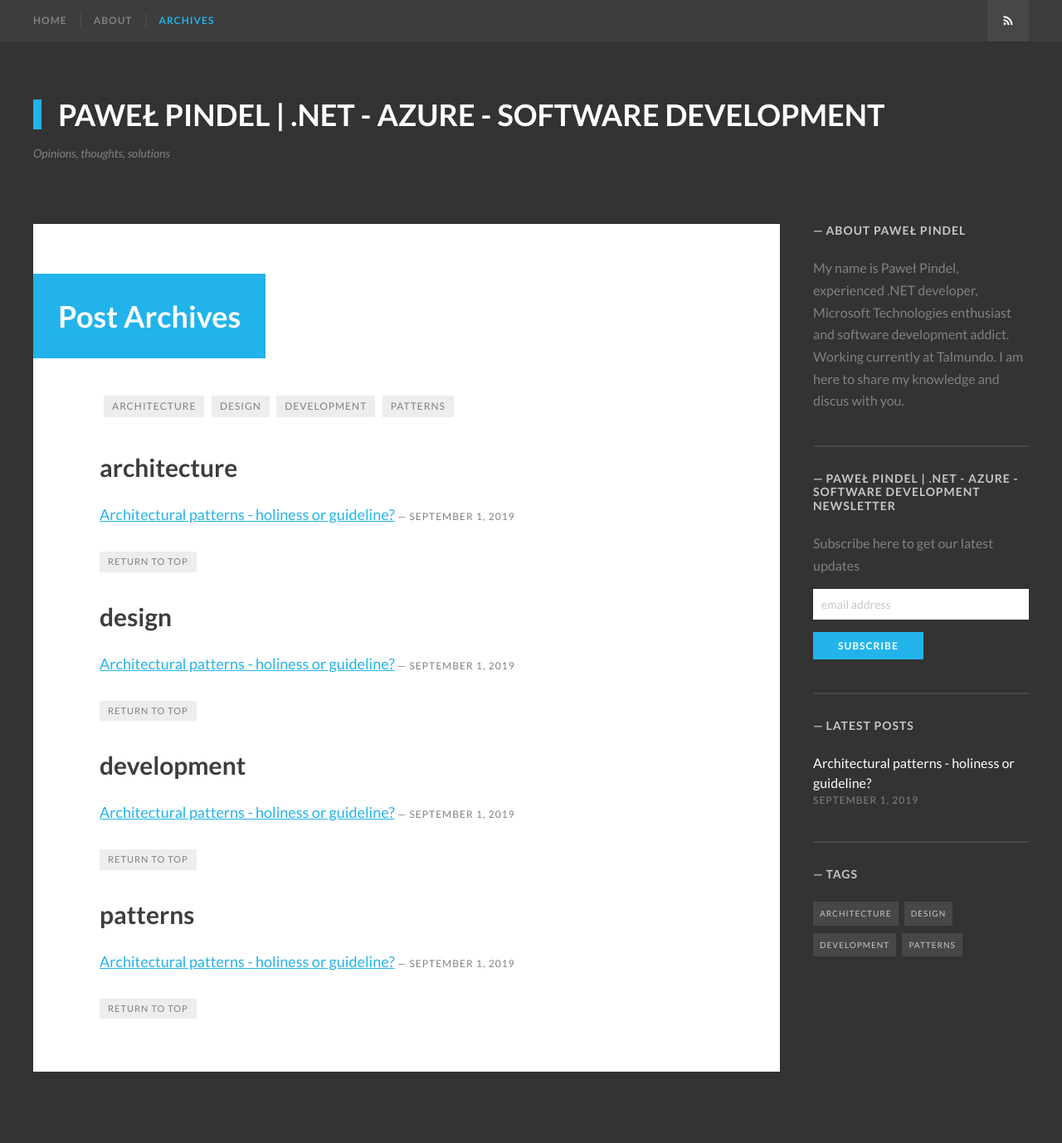
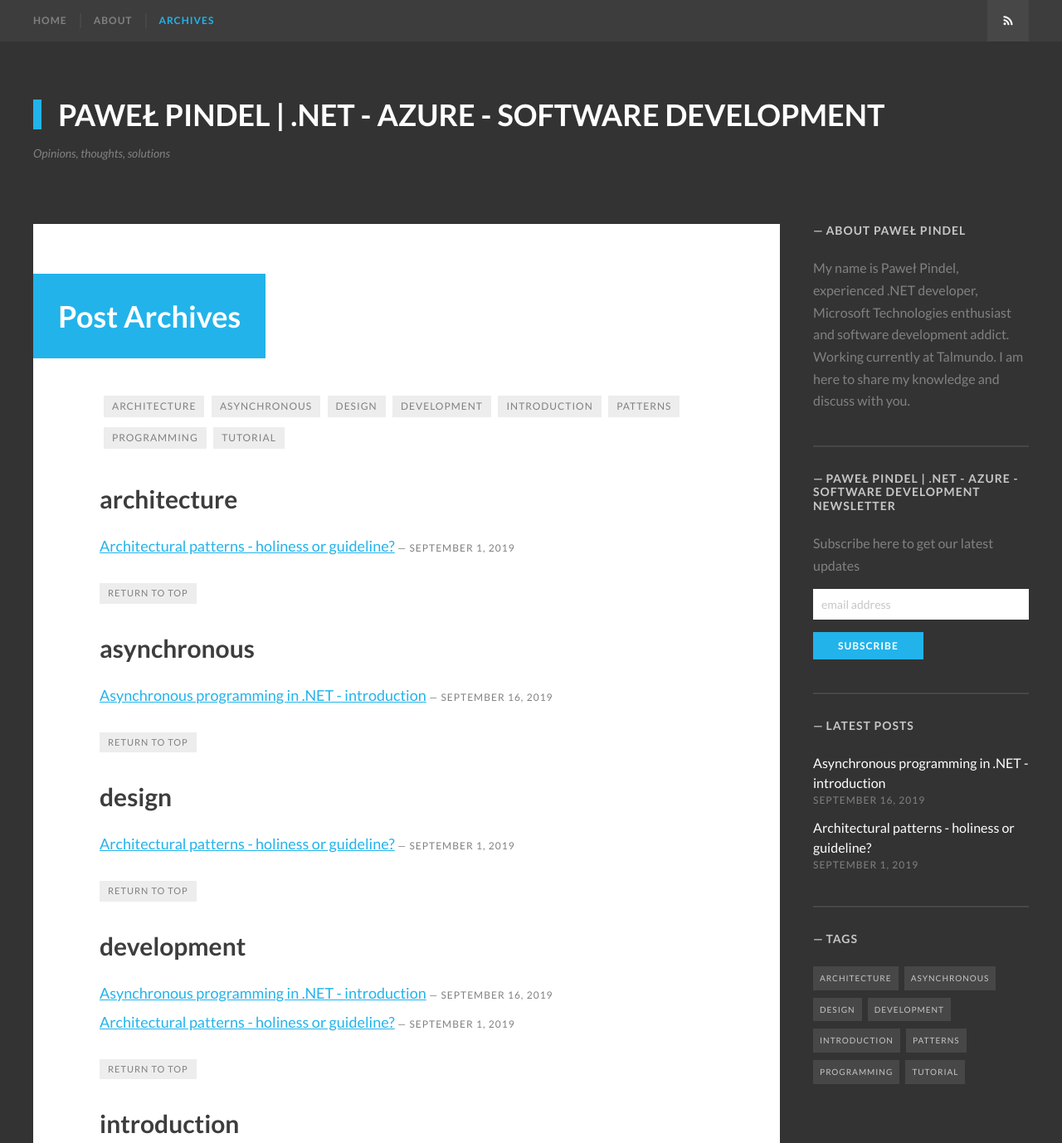
Before and after one commit to NetsharpDEV/netsharpdev.github.io, a Jekyll site: the page built from tags/index.html, in a window 1280 px wide and 1400 px high, cut to the strip 0-1378 px from the top of the window. Shown: the whole strip at 83% size. Built offline with Jekyll 4.4.1, drawn with Linux system fonts in a browser that asks for light colours; some web fonts are replaced; some of the changed lines change nothing that is shown; some of the changed text lies outside the part shown.

Commit message:
New post

````diff
--- a/_config.yml
+++ b/_config.yml
@@ -33,12 +33,12 @@ navigation:
     url: /tags/
 
 # The shortname for your Disqus site to enable comments.
-disqus: Comments
+disqus: netsharpdev
 
 # Author information - author info at the bottom of the post
 author_name: "Paweł Pindel"
 author_bio: "My name is Paweł Pindel, experienced .NET developer, Microsoft Technologies enthusiast and software development addict. Working currently at Talmundo.
-I am here to share my knowledge and discus with you."
+I am here to share my knowledge and discuss with you."
 author_url: "https://netsharpdev.com"
 author_location: "Krakow, Poland"
 author_image: /images/authorimage.jpg
--- /dev/null
+++ b/_posts/2019-09-16-asynchronous-programming-in-dot-net.md
@@ -0,0 +1,150 @@
+---
+layout: post
+title: "Asynchronous programming in .NET - introduction"
+date: 2019-09-16
+banner_image: async.jpg
+tags: [development, asynchronous, tutorial, programming, introduction]
+---
+
+At the beginning, it is worth considering what asynchronous programming is and why it is better than synchronous.
+Asynchronous programming involves approaching the problem in a completely different way. The point is that the program code does not execute line by line, waiting each time for the end of the operation to move on. It allows us to speed up the program to a great extent, release the main thread of the application.
+
+<!--more-->
+
+### Synchronous vs asynchronous
+
+Imagine a situation in which a user wants to download a list of e-mails in his e-mail client, e.g. Outlook. Choose the download button and ...?
+
+In a synchronous approach, his main program thread has just been blocked to perform email retrieval. What does it mean? Well, at this point the application stops responding to any commands, you can not start writing a new message, change settings, etc. In today's world, something like this is unacceptable. Anyone who would see such an application would quickly remove it from their computer. And here, among other things, the asynchronous approach will apply. It will allow you to transfer the operation of loading the list of messages to a separate thread, so that the main thread will be unlocked and the user will be able to perform other operations, while the list of messages will be completed locally after the operation.
+
+Asynchronous programming gives much better results in this situation, but by default it requires much more complicated code, but not this time! Microsoft in C # 5.0 introduced a brilliant solution to this problem, the keywords "async" and "await", which allow you to write code almost identical to the synchronous code, and making the operations are asynchronous. I already explain what's going on:
+
+The async keyword informs the runtime that in the current method we will call functions asynchronously and wait for the result.
+
+### Await - what does it mean?
+
+Okay, but what is this await anyway? Why is the code executed differently only by adding this word and creating Task<EmailList> as the return type instead of EmailList?
+
+```csharp
+var list = await GetEmailsAsync(new Uri("https://example-mail.com/email-list"));
+foreach (var email in list)
+{
+    email.Show();
+}
+```
+
+This keyword means that the method we are calling is transformed byc complier into that form
+
+```csharp
+var awaiter = GetEmailsAsync(new Uri("https://example-mail.com/email-list")).GetAwaiter();  awaiter.OnCompleted(()=>
+{
+    var list = awaiter.GetResult();
+    foreach (var email in list)
+    {
+        email.Show();
+    }
+});
+```
+
+Let's take the sample code for synchronous download of email messages by the user.
+
+#### Synchronous
+
+```csharp
+void Main()
+{
+    var list = GetEmails(new Uri("https://example-mail.com/email-list"));
+}
+
+public IEnumerable<Email> GetEmails(Uri uri)
+{
+    HttpClient client = new HttpClient();
+    var response = client.Get(uri); // assume that HttpClient has sync implementation of GET
+    return JsonConvert.DeserializeObject<List<Email>>(response.Content.ReadAsStringAsync());
+}
+```
+
+#### Asynchronous
+
+```csharp
+async void Main()
+{
+    var list = await GetEmailsAsync(new Uri("https://example-mail.com/email-list"));
+}
+
+public async Task<IEnumerable<Email>> GetEmailsAsync(Uri uri)
+{
+    HttpClient client = new HttpClient();
+    var response = await client.GetAsync(uri);
+    response.EnsureSuccessStatusCode();
+    return JsonConvert.DeserializeObject<List<Email>>(response.Content.ReadAsStringAsync());
+}
+```
+
+See how easy it is? Try adding this to your application and you will see that from now on the main thread is no longer locked.
+
+In this case, our problem is solved, but what if we have several operations performed in sequence? Combining tasks comes to the rescue.
+
+### Combining tasks
+
+Sometimes, instead of waiting for each task and performing it sequentially, we can define it earlier and wait for all of them to finish their operation if we do not need to wait for each of them to finish before the next one begins. For this we use Task.WhenAll(). This method says: wait until all the tasks are finished and then continue with the main method. On the other hand, if you don't want to wait for all the methods to finish, and only one, no matter which, we can use Task.WhenAny(); - whenany returns us the first task completed.
+
+Let's create simple cooker! We don't want to start preparing everything step by step. All operations will start at once, boiling water, boiling potatoes and frying bacon. We are newbie and want to check what will finish first.
+
+```csharp
+async Task Main(string[] args)
+{
+    Console.WriteLine("Hello Chef!");
+    var potatoesTask =  BoilPotatoesAsync();
+    Console.WriteLine("Boiling potatoes.");
+    var waterTask =  BoilWaterAsync();
+    Console.WriteLine("Boiling water.");
+    var baconTask =  FryBaconAsync();
+    Console.WriteLine("Frying bacon.");
+    var task = await Task.WhenAny(potatoesTask, waterTask, baconTask);
+    if (task == baconTask)
+    {
+        Console.WriteLine("Bacon was first!");
+    }
+    else if(task == waterTask)
+    {
+        Console.WriteLine("Water was first!");
+    }
+    else
+    {
+        Console.WriteLine("Potatoes were first!");
+    }
+}
+async Task BoilPotatoesAsync()
+{
+    Thread.Sleep(10000);
+    Console.WriteLine("Potatoes boiled.")
+}
+async Task BoilWaterAsync()
+{
+    Thread.Sleep(5000);
+    Console.WriteLine("Water boiled.")
+}
+async Task FryBaconAsync()
+{
+    Thread.Sleep(1000);
+    Console.WriteLine("Bacon fried.")
+}
+```
+
+Result:
+
+```bash
+Hello Chef!
+Boiling potatoes.
+Boiling water.
+Frying bacon.
+Bacon fried.
+Bacon was first!
+```
+
+Do you see how easy it is?
+At the very beginning I put forward the thesis that asynchronous programming is better - I continue to say, with the capabilities of today's computers, using many threads is an obligation and not just a good practice. However, it should be remembered that always when choosing a solution, template or technology should be guided by common sense and knowledge. If we are creating a simple console application that has to perform a few commands and finish, then rewriting it, redesigning asynchronous can be a slight overengineering, so remember! Always think what you need at the moment and what is appropriate.
+
+That's it in the first part about asynchronous programming.
+In the next I will tell you a little more I will focus on the other issues related to asynchronous development and maybe we will slightly touch on reactive extensions. However, what you have read here should be enough to create a fully working application with asynchronous methods.
````
Also changed, not shown: images/posts/roa1d.jpg (deleted), 1 other file.
